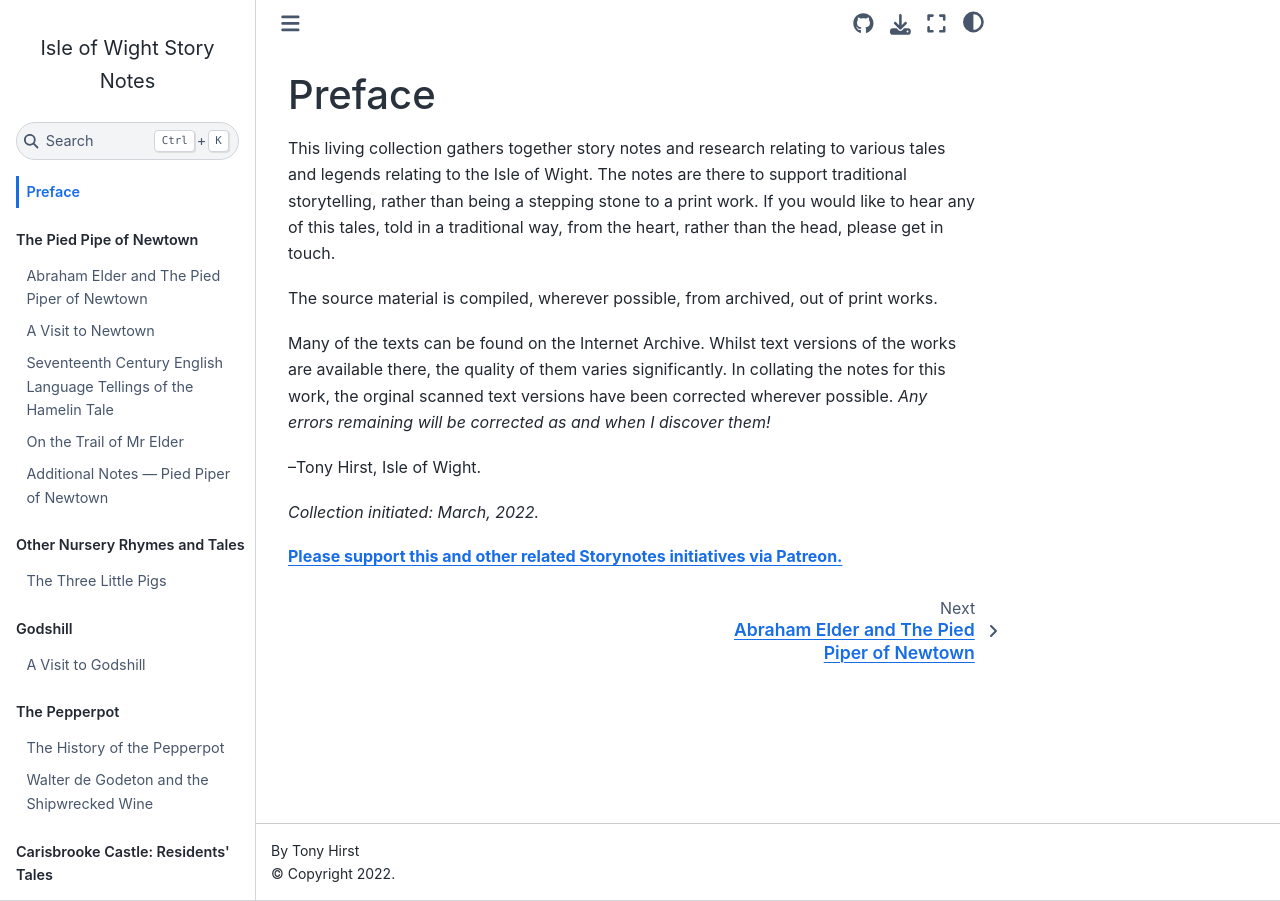
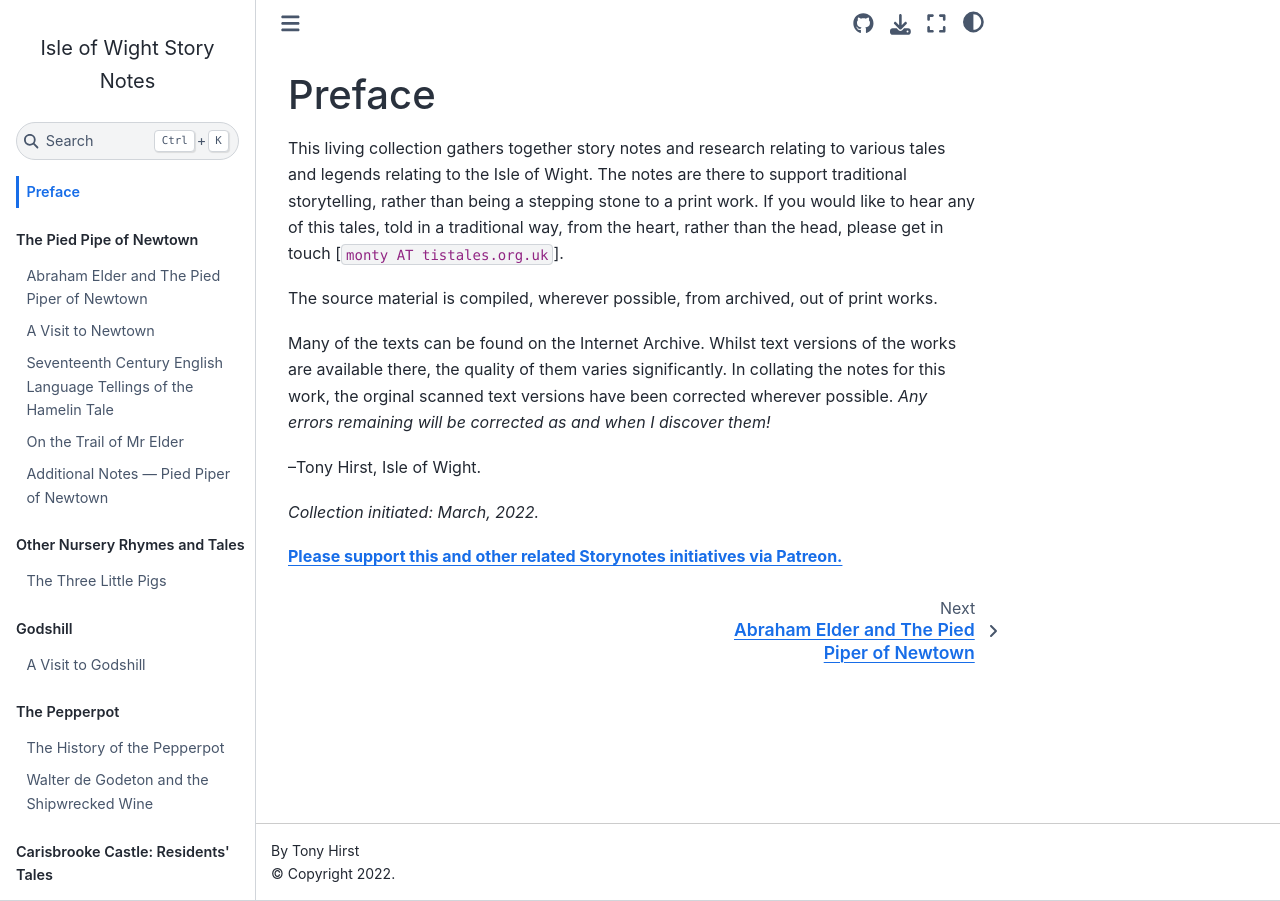
Before and after one commit to psychemedia/island-storynotes, a Jupyter Book: the page built from preface.md, in a window 1280 px wide. Built offline with Jupyter Book 1.0.4 settings and Sphinx 7.4.7 and the Sphinx Book theme 1.1.4, drawn with Linux system fonts in a browser that asks for light colours.

Commit message:
Update preface.md

```diff
--- a/preface.md
+++ b/preface.md
@@ -1,6 +1,6 @@
 # Preface
 
-This living collection gathers together story notes and research relating to various tales and legends relating to the Isle of Wight. The notes are there to support traditional storytelling, rather than being a stepping stone to a  print work. If you would like to hear any of this tales, told in a traditional way, from the heart, rather than the head, please get in touch.
+This living collection gathers together story notes and research relating to various tales and legends relating to the Isle of Wight. The notes are there to support traditional storytelling, rather than being a stepping stone to a  print work. If you would like to hear any of this tales, told in a traditional way, from the heart, rather than the head, please get in touch [`monty AT tistales.org.uk`].
 
 The source material is compiled, wherever possible, from archived, out of print works.
 
```
